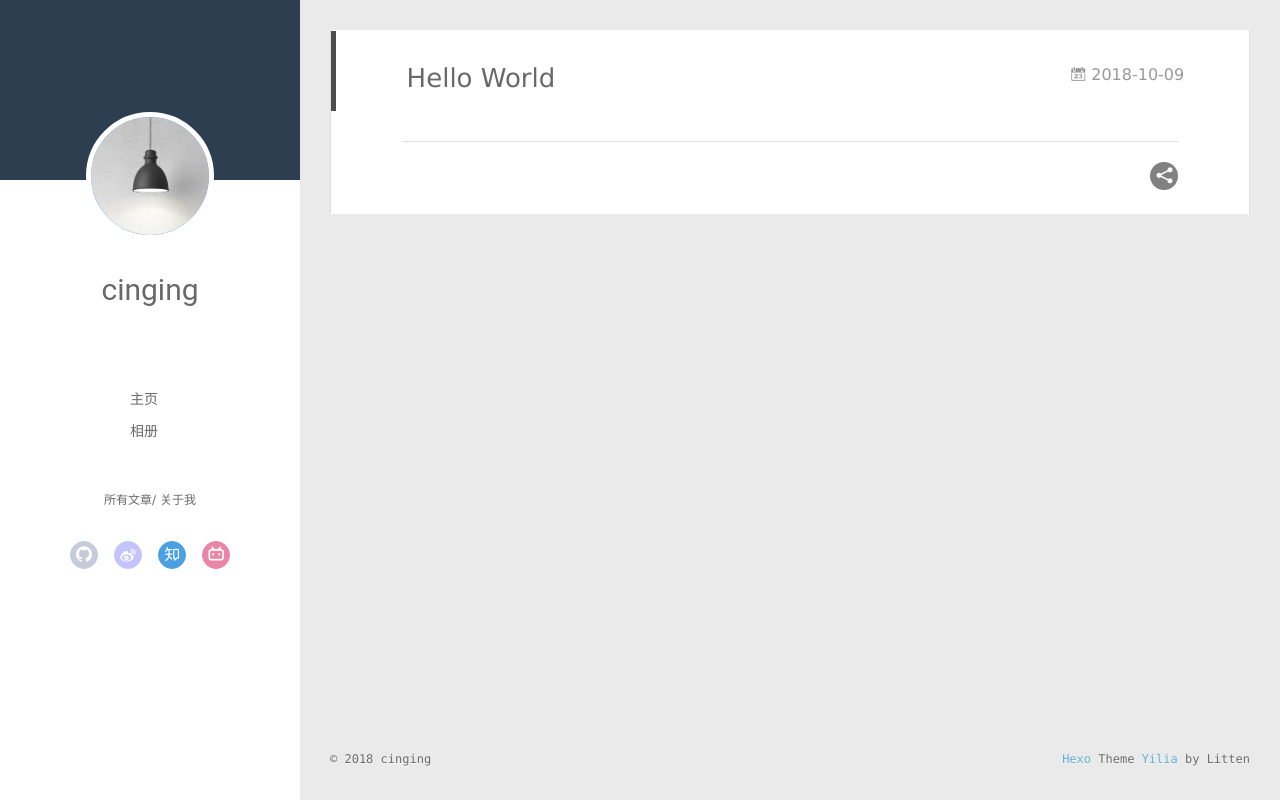
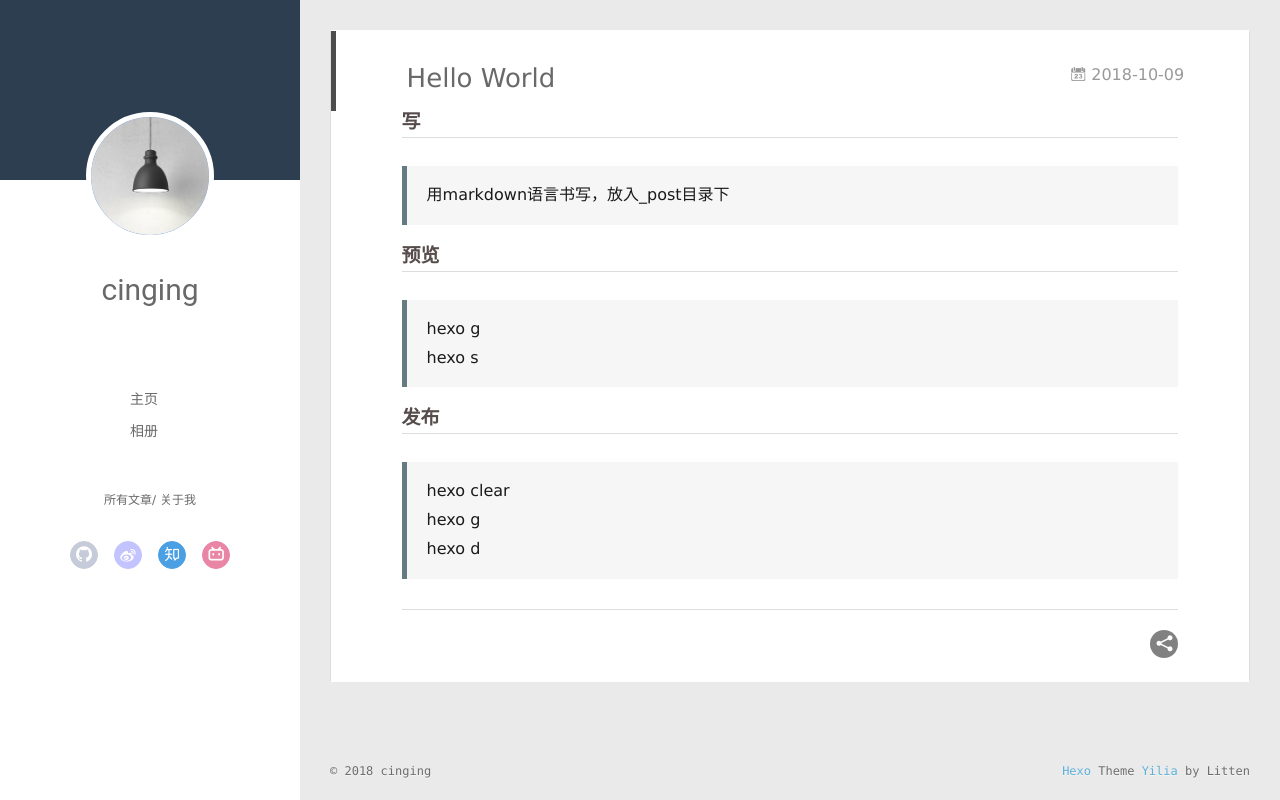
Before and after one commit to CinGing/CinGing.github.io, a plain HTML site: page 2018/10/09/hello-world/index.html in a window 1280 px wide. Drawn offline with Linux system fonts and the light colour scheme.

Commit message:
Site updated: 2018-10-10 17:32:21

```diff
--- a/2018/10/09/hello-world/index.html
+++ b/2018/10/09/hello-world/index.html
@@ -8,14 +8,17 @@
   <link rel="dns-prefetch" href="http://yoursite.com">
   <title>Hello World | 大耳朵图图</title>
   <meta name="viewport" content="width=device-width, initial-scale=1, maximum-scale=1">
-  <meta property="og:type" content="article">
+  <meta name="description" content="写 用markdown语言书写，放入_post目录下  预览 hexo ghexo s  发布 hexo clearhexo ghexo d">
+<meta property="og:type" content="article">
 <meta property="og:title" content="Hello World">
 <meta property="og:url" content="http://yoursite.com/2018/10/09/hello-world/index.html">
 <meta property="og:site_name" content="大耳朵图图">
+<meta property="og:description" content="写 用markdown语言书写，放入_post目录下  预览 hexo ghexo s  发布 hexo clearhexo ghexo d">
 <meta property="og:locale" content="default">
-<meta property="og:updated_time" content="2018-10-09T03:16:37.392Z">
+<meta property="og:updated_time" content="2018-10-10T09:31:54.838Z">
 <meta name="twitter:card" content="summary">
 <meta name="twitter:title" content="Hello World">
+<meta name="twitter:description" content="写 用markdown语言书写，放入_post目录下  预览 hexo ghexo s  发布 hexo clearhexo ghexo d">
 
     <link rel="alternative" href="/atom.xml" title="大耳朵图图" type="application/atom+xml">
 
@@ -169,6 +172,15 @@
 
     <div class="article-entry" itemprop="articleBody">
 
+        <h3 id="写"><a href="#写" class="headerlink" title="写"></a>写</h3><blockquote>
+<p>用markdown语言书写，放入_post目录下</p>
+</blockquote>
+<h3 id="预览"><a href="#预览" class="headerlink" title="预览"></a>预览</h3><blockquote>
+<p>hexo g<br>hexo s</p>
+</blockquote>
+<h3 id="发布"><a href="#发布" class="headerlink" title="发布"></a>发布</h3><blockquote>
+<p>hexo clear<br>hexo g<br>hexo d</p>
+</blockquote>
 
 
 
```
Also changed, not shown: index.html (+9 -0 lines).
